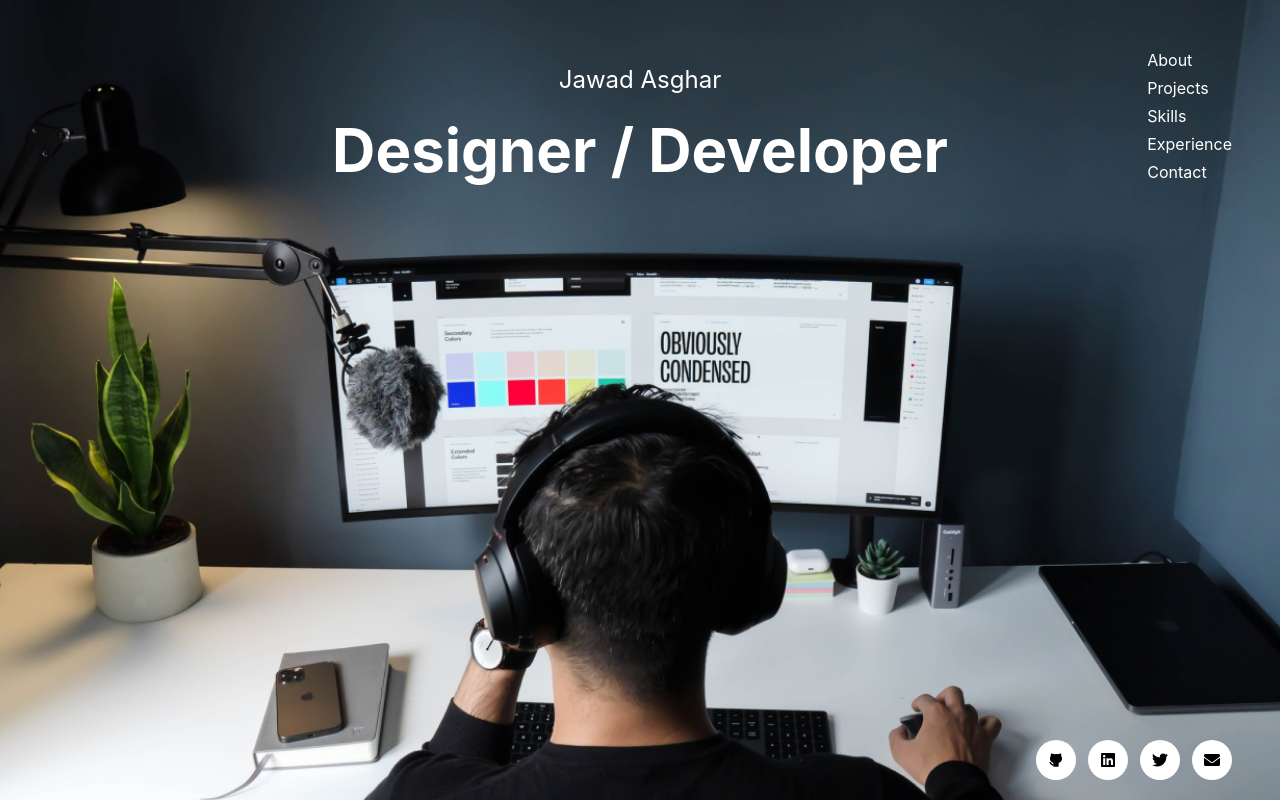
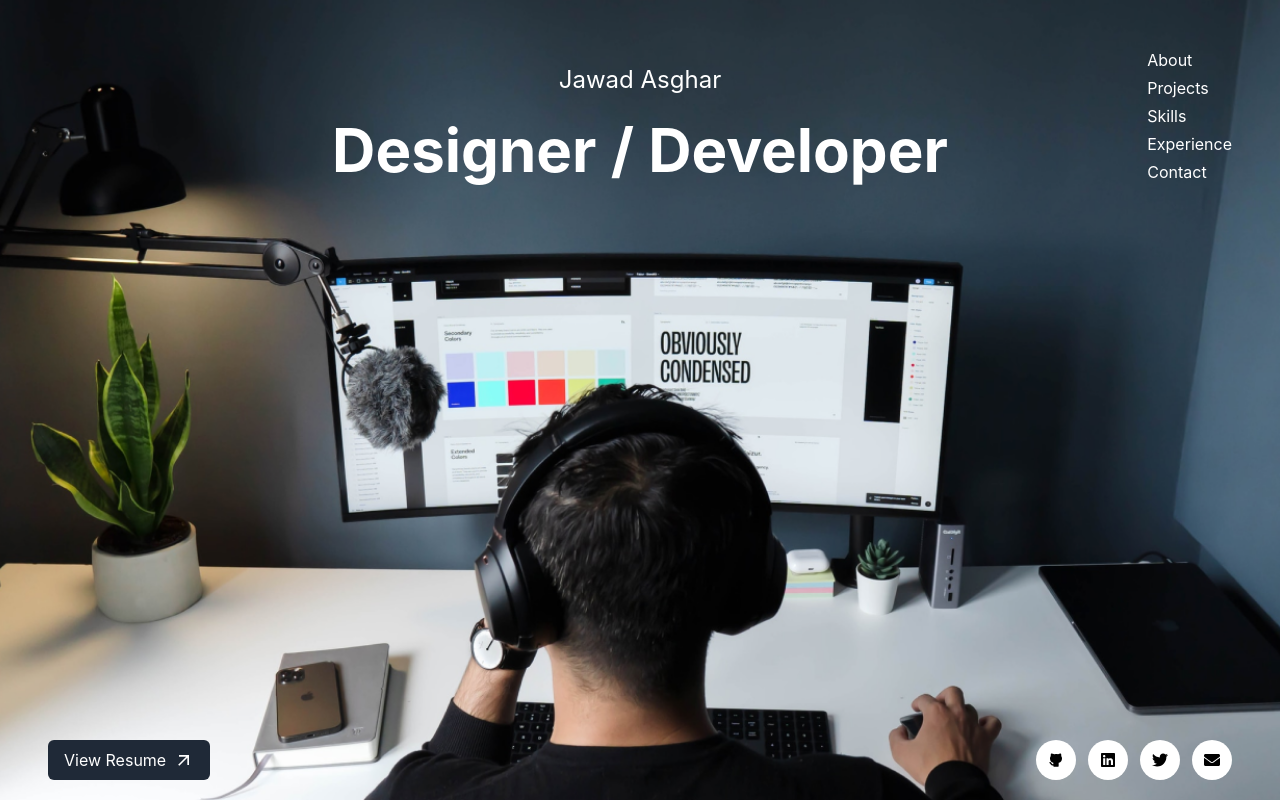
Before and after one commit to JAWAD-ASGHAR/Portfolio, a React (Vite) app: page / in a window 1280 px wide. Built offline with nearby package versions, Linux system fonts and the light colour scheme.

Commit message:
added resume in home

```diff
--- a/src/components/About.jsx
+++ b/src/components/About.jsx
@@ -48,7 +48,7 @@ const About = () => {
           </p>
           <button
             onClick={handleResumeClick}
-            className="mt-6 text-white bg-gray-800/0 transition-all duration-300 ease-in-out border border-gray-800 hover:bg-gray-800 focus:outline-none focus:ring-2 focus:ring-offset-2 focus:ring-blue-500 py-2 px-4 rounded-md flex items-center"
+            className="mt-6 text-white bg-gray-800/0 transition-all duration-300 ease-in-out border border-gray-800 hover:bg-gray-800 py-2 px-4 rounded-md flex items-center"
           >
             View Resume{" "}
             <MdArrowOutward className="ml-2" size={20} color="white" />
--- a/src/components/Home.jsx
+++ b/src/components/Home.jsx
@@ -11,10 +11,27 @@ const pages = [
 import { FaLinkedin, FaTwitter, FaEnvelope } from "react-icons/fa";
 import { TbBrandGithubFilled } from "react-icons/tb";
 import Tooltip from "./Tooltip";
+import { MdArrowOutward } from "react-icons/md";
+
+
+const handleResumeClick = () => {
+  window.open("/resume.pdf", "_blank");
+};
+
 
 const socials = [
-  { id: 1, href: "https://github.com/JAWAD-ASGHAR", icon: <TbBrandGithubFilled color="black" />, text: "GitHub" },
-  { id: 2, href: "https://www.linkedin.com/in/jawad-a-dev/", icon: <FaLinkedin color="black" />, text: "LinkedIn" },
+  {
+    id: 1,
+    href: "https://github.com/JAWAD-ASGHAR",
+    icon: <TbBrandGithubFilled color="black" />,
+    text: "GitHub",
+  },
+  {
+    id: 2,
+    href: "https://www.linkedin.com/in/jawad-a-dev/",
+    icon: <FaLinkedin color="black" />,
+    text: "LinkedIn",
+  },
   { id: 3, href: "#", icon: <FaTwitter color="black" />, text: "Twitter" },
   {
     id: 4,
@@ -33,24 +50,39 @@ const Home = () => {
       >
         <div className="pt-16 flex flex-col items-center">
           <h2 className="text-aliceblue text-2xl font-normal">Jawad Asghar</h2>
-          <h1 className="text-aliceblue text-6xl font-bold mt-6">Designer / Developer</h1>
+          <h1 className="text-aliceblue text-6xl font-bold mt-6">
+            Designer / Developer
+          </h1>
         </div>
       </div>
 
       <div className="fixed top-12 right-12">
         <ul className="flex flex-col gap-1">
           {pages.map((link) => (
-            <li className="hover:cursor-pointer hover:opacity-80 hover:translate-x-1 duration-300 transition-all ease-in-out" key={link.id}>
+            <li
+              className="hover:cursor-pointer hover:opacity-80 hover:translate-x-1 duration-300 transition-all ease-in-out"
+              key={link.id}
+            >
               <a href={link.href}>{link.text}</a>
             </li>
           ))}
         </ul>
       </div>
 
+      <div className="fixed bottom-5 left-12">
+        <button
+          onClick={handleResumeClick}
+          className="text-white transition-all duration-300 ease-in-out hover:bg-gray-800/90 bg-gray-800 py-2 px-4 rounded-md flex items-center"
+        >
+          View Resume{" "}
+          <MdArrowOutward className="ml-2" size={20} color="white" />
+        </button>
+      </div>
+
       <div className="fixed bottom-5 right-12">
         <ul className="flex gap-3">
           {socials.map((social) => (
-           <Tooltip text={social.text}>
+            <Tooltip key={social.id} text={social.text}>
               <li
                 onClick={(e) => {
                   if (social.href === "#") {
@@ -59,7 +91,11 @@ const Home = () => {
                     window.open(social.href, "_blank");
                   }
                 }}
-               className={`h-10 rounded-full justify-center items-center flex w-10 bg-white ${social.href === "#" ? "cursor-not-allowed" : "hover:cursor-pointer"} hover:opacity-80 duration-300 transition-all ease-in-out`}
+                className={`h-10 rounded-full justify-center items-center flex w-10 bg-white ${
+                  social.href === "#"
+                    ? "cursor-not-allowed"
+                    : "hover:cursor-pointer"
+                } hover:opacity-80 duration-300 transition-all ease-in-out`}
                 key={social.id}
               >
                 {social.icon}
```
Lines whose indentation alone changed are shown as unchanged.
